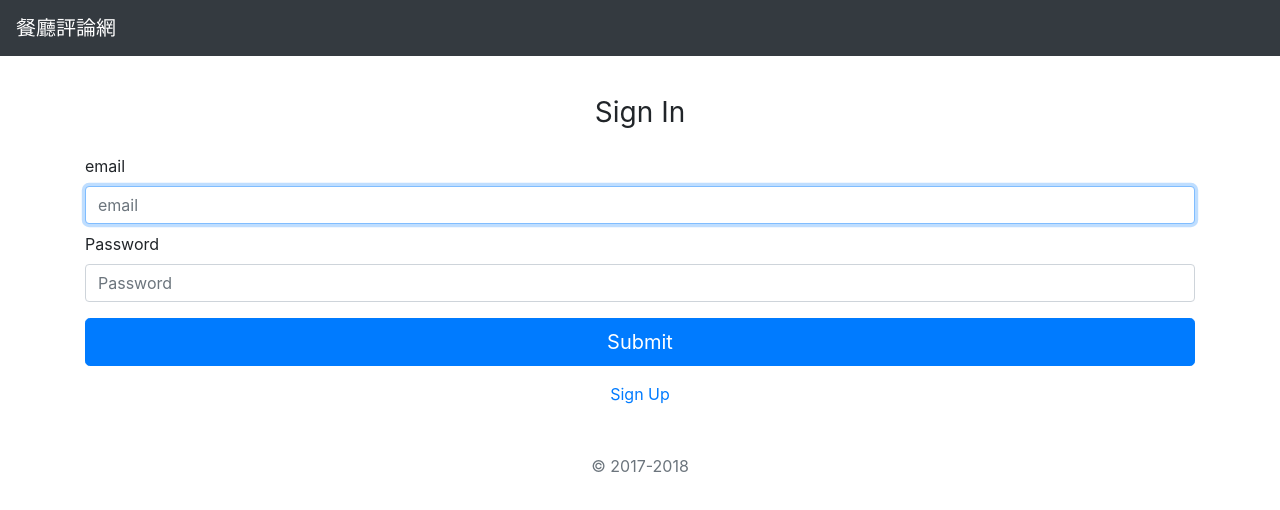
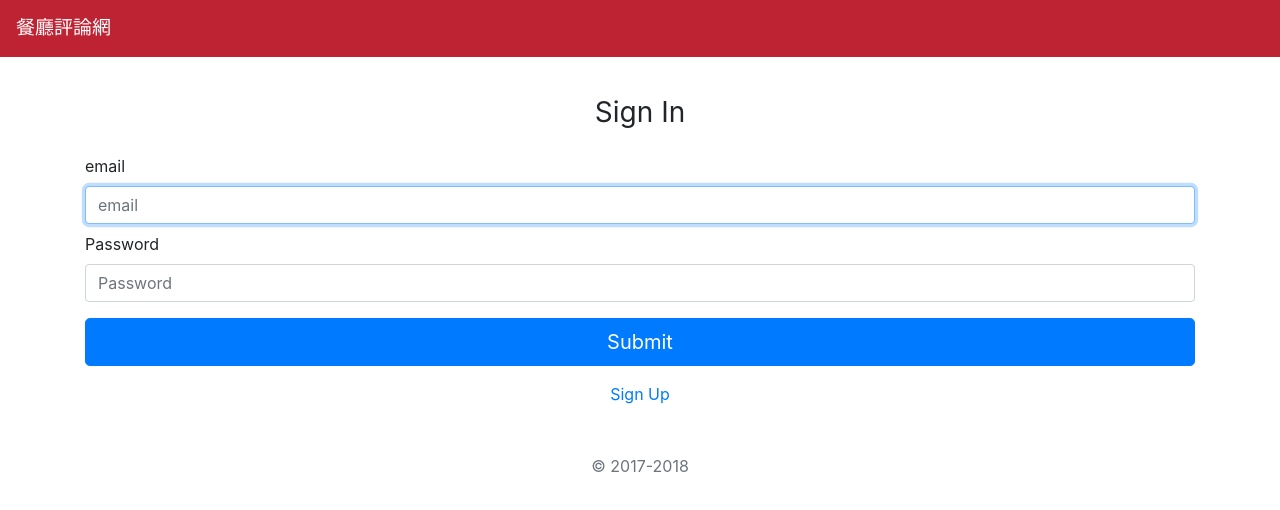
Before and after one commit to ChiaLine/forum-front-end-vue, a Vue app: page /#/signin in a window 1280 px wide. Shown: the top 510 px of the page. Built offline with nearby package versions, Linux system fonts and the light colour scheme; no server answers.

Commit message:
優化使用者權限驗證：實作登出功能、根據登入狀態判斷轉址頁面、僅在必要時驗證 token、避免沒有權限的使用者進入後台頁面

```diff
--- a/src/components/NavBar.vue
+++ b/src/components/NavBar.vue
@@ -41,6 +41,7 @@
           <button
             type="button"
             class="btn btn-sm btn-outline-success my-2 my-sm-0"
+            @click="logut"
           >
             登出
           </button>
@@ -61,6 +62,29 @@ export default {
   computed: {
     ...mapState(['currentUser', 'isAuthenticated'])
   },
+  methods: {
+    logut() {
+      // 使用 vuex 方法
+      this.$store.commit('revokeAuthentication')
+      this.$router.push('/signin')
+    }
+  }
 }
+</script>
 
-</script>
+<style scoped>
+  .navbar-toggler {
+    min-width: 70px;
+    margin-right: 0;
+  }
+
+  nav.bg-dark {
+    padding: 14px 16px;
+    background-color: #bd2333 !important;
+  }
+
+  .navbar-brand {
+    font-size: 19px;
+    padding: 0;
+}
+</style>
--- a/src/router/index.js
+++ b/src/router/index.js
@@ -9,6 +9,18 @@ import Restaurants from '../views/Restaurants.vue'
 import store from './../store'
 
 Vue.use(VueRouter)
+
+// 沒有權限的使用者來說，即使他知道網址、也應該被轉址到 404 頁面
+const authorizeIsAdmin = (to, from, next) => {
+  const currentUser = store.state.currentUser
+  // 若帳號沒有 isAdmin 的權限
+  if (currentUser && !currentUser.isAdmin) {
+    next('/notfound')
+    return
+  }
+
+  next()
+}
 
 // 新增一個路由{}
 const routes = [
@@ -76,32 +88,39 @@ const routes = [
   {
     path: '/admin/restaurants',
     name: 'admin-restaurants',
-    component: () => import('../views/AdminRestaurants.vue')
+    component: () => import('../views/AdminRestaurants.vue'),
+    // 沒有權限的使用者來說，即使他知道網址、也應該被轉址到 404 頁面
+    beforeEnter: authorizeIsAdmin
   },
   {
     path: '/admin/restaurants/new',
     name: 'admin-restaurants-new',
-    component: () => import('../views/AdminRestaurantNew.vue')
+    component: () => import('../views/AdminRestaurantNew.vue'),
+    beforeEnter: authorizeIsAdmin
   },
   {
     path: '/admin/restaurants/:id/edit',
     name: 'admin-restaurants-edit',
-    component: () => import('../views/AdminRestaurantEdit.vue')
+    component: () => import('../views/AdminRestaurantEdit.vue'),
+    beforeEnter: authorizeIsAdmin
   },
   {
     path: '/admin/restaurants/:id',
     name: 'admin-restaurant',
-    component: () => import('../views/AdminRestaurant.vue')
+    component: () => import('../views/AdminRestaurant.vue'),
+    beforeEnter: authorizeIsAdmin
   },
   {
     path: '/admin/categories',
     name: 'admin-categories',
-    component: () => import('../views/AdminCategories.vue')
+    component: () => import('../views/AdminCategories.vue'),
+    beforeEnter: authorizeIsAdmin
   },
   {
     path: '/admin/users',
     name: 'admin-users',
-    component: () => import('../views/AdminUsers.vue')
+    component: () => import('../views/AdminUsers.vue'),
+    beforeEnter: authorizeIsAdmin
   },
   {
     // 不管使用者寫什麼，沒配到就選*
@@ -119,11 +138,37 @@ const router = new VueRouter({
 })
 
 // Vue Router 監聽切換頁面事件 提供了 beforeEach 方法
-router.beforeEach((to, from, next) => {
-  // console.log('to', to)
-  // console.log('from', from)
-  // 使用 dispatch 呼叫 Vuex 內的 actions
-  store.dispatch('fetchCurrentUser')
+router.beforeEach(async (to, from, next) => {
+  // 從 localStorage 取出 token
+  const tokenInLocalStorage = localStorage.getItem('token')
+
+  // 從 state 取出 token
+  const tokenInStore = store.state.token
+
+  // 預設是尚未驗證
+  let isAuthenticated = store.state.isAuthenticated
+
+  // 如果有 token 的話才驗證 & 比較 localStorage 和 store 中的 token 是否一樣
+  if (tokenInLocalStorage && tokenInLocalStorage !== tokenInStore) {
+    // 使用 dispatch 呼叫 Vuex 的 actions方法 向後端取得驗證成功與否
+    isAuthenticated = await store.dispatch('fetchCurrentUser')
+  }
+
+  // 對於不需要驗證 token 的頁面
+  const pathsWithoutAuthentication = ['sign-up', 'sign-in']
+
+  // 如果 token 無效且進入需要驗證的頁面則轉址到登入頁 & 避免出現無窮迴圈
+  if (!isAuthenticated && !pathsWithoutAuthentication.includes(to.name)) {
+    next('/signin')
+    return
+  }
+
+  // 如果 token 有效且進入不需要驗證到頁面則轉址到餐廳首頁 & 避免出現無窮迴圈
+  if (isAuthenticated && pathsWithoutAuthentication.includes(to.name)) {
+    next('/restaurants')
+    return
+  }
+
   next()
 })
 
--- a/src/store/index.js
+++ b/src/store/index.js
@@ -15,10 +15,12 @@ export default new Vuex.Store({
       image: '',
       isAdmin: false
     },
-    isAuthenticated: false
+    // 登入狀態
+    isAuthenticated: false,
+    // 新增 token 屬性
+    token: '',
   },
   // 用來修改 state 資料的方法
-  // 透過 commit 發動 mutations 方法
   mutations: {
     // 有兩個參數原本的,從外面傳進來的 更新 state 裡的資料
     setCurrentUser(state, currentUser) {
@@ -27,19 +29,31 @@ export default new Vuex.Store({
         // 將 API 取得的 currentUser 覆蓋掉 Vuex state 中的 currentUser
         ...currentUser
       }
+
       // 將使用者的登入狀態改為 true
       state.isAuthenticated = true
+
+       // 將使用者驗證用的 token 儲存在 state 中
+      state.token = localStorage.getItem('token')
+    },
+    // 處理登出功能 透過 commit 呼叫 mutations 方法
+    revokeAuthentication (state) {
+      state.currentUser = {}
+      state.isAuthenticated = false
+      // 登出時一併將 state 內的 token 移除
+      state.token = ''
+      localStorage.removeItem('token')
     }
   },
-  // 透過 dispatch() 可以呼叫 actions 屬性內的方法
+  // 專門 API 的方法
   actions: {
-    // 透過API請求資料
+    // 驗證使用者身份 透過 dispatch() 呼叫 actions 方法
     async fetchCurrentUser ({commit}) {
       try {
-        // 呼叫 usersAPI.getCurrentUser() 方法，並將 response 顯示出來
+        // 透過 API請求資料
         const { data } = await usersAPI.getCurrentUser()
-        // console.log('data', data)
         const { id, name, email, image, isAdmin } = data
+
         // 取得 API資料 呼叫 更新 mutations 方法 state 裡的資料
         commit('setCurrentUser', {
           id,
@@ -48,9 +62,17 @@ export default new Vuex.Store({
           image,
           isAdmin
         })
+
+        // 使用者Token驗證成功 回傳..
+        return true
       } catch (error) {
-        console.log('error', error)
-        console.error('can not fetch user information')
+        console.error(error.message)
+
+        // 驗證失敗的話一併觸發登出的行為，以清除 state 中的 token
+        commit('revokeAuthentication')
+
+        // 使用者Token驗證失敗 回傳..
+        return false
       }
     }
   },
```
